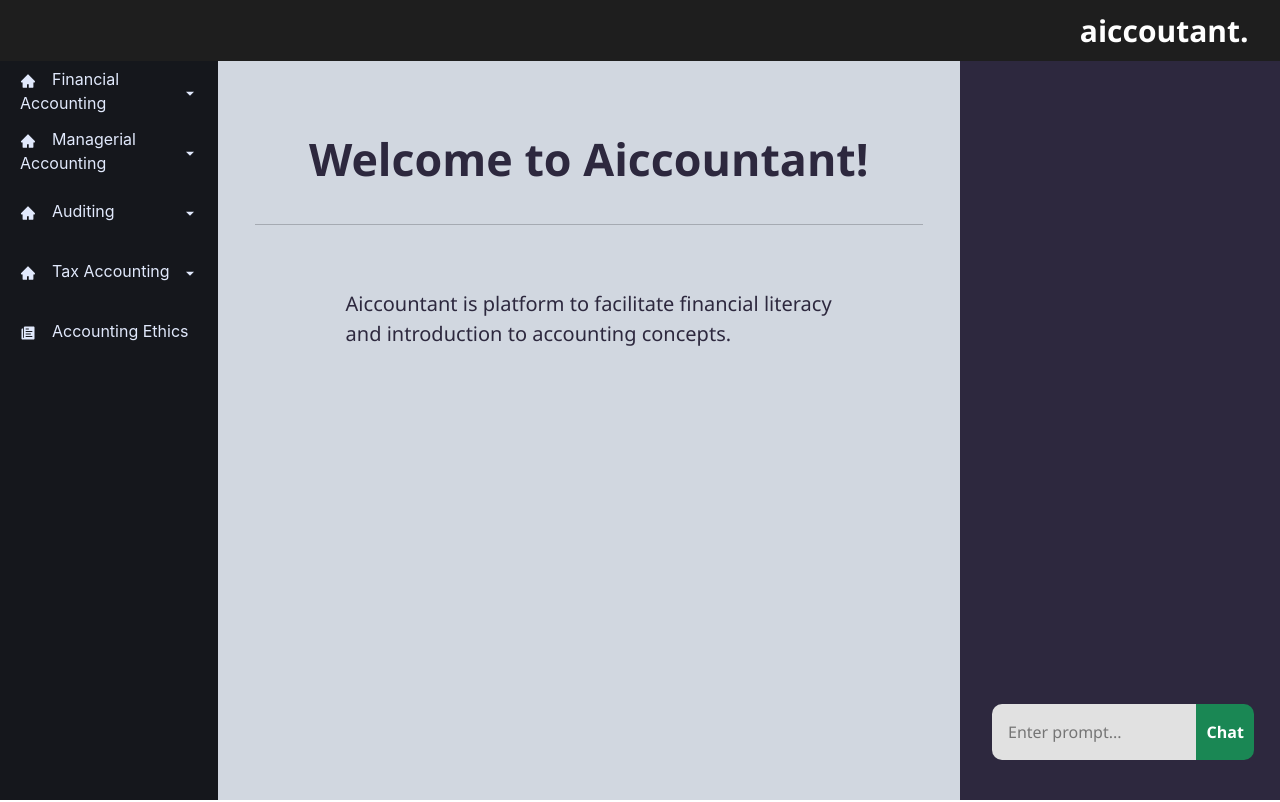
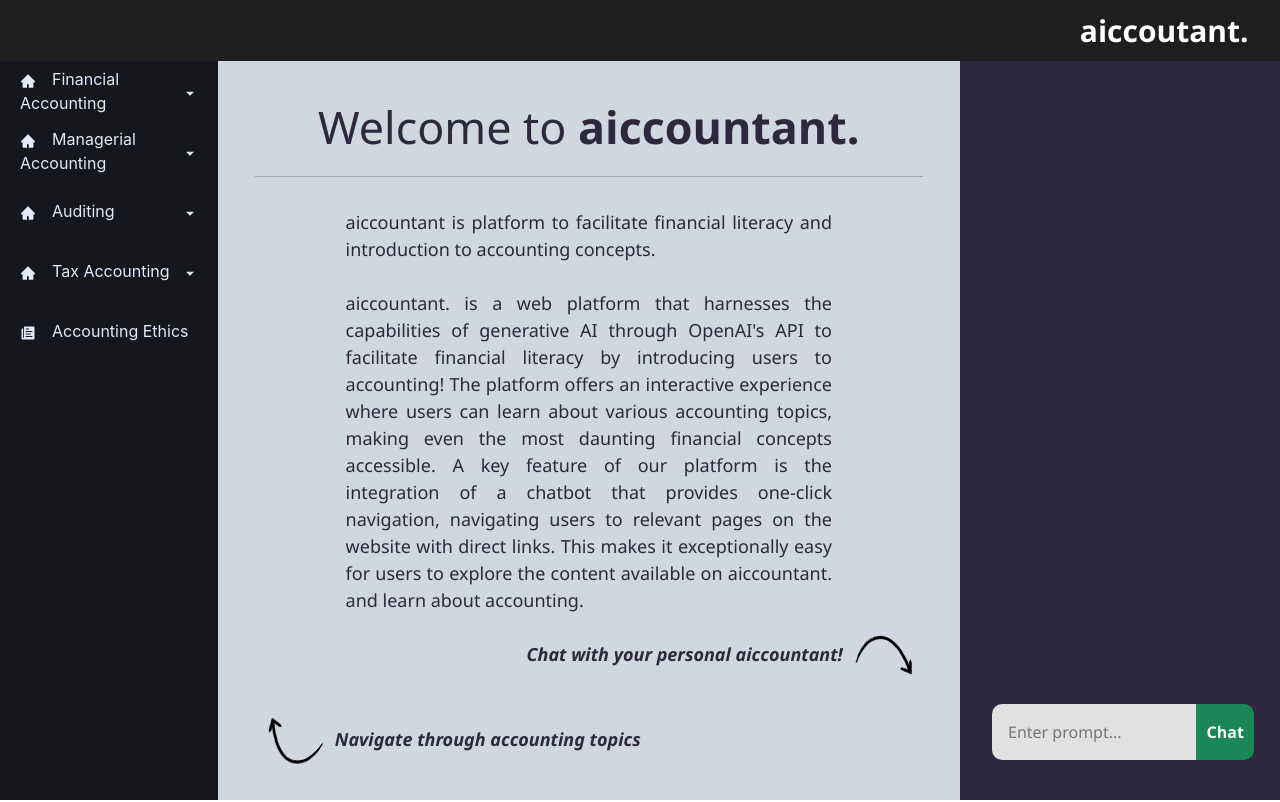
Before and after one commit to npgilman/ai_hackathon, a React (Create React App) app: page / in a window 1280 px wide. Built offline with nearby package versions, Linux system fonts and the light colour scheme.

Commit message:
Add styling to landing page

```diff
--- a/src/App.css
+++ b/src/App.css
@@ -80,3 +80,9 @@
 ::-webkit-scrollbar-thumb:hover {
   background-color: #4c495d;
 }
+
+
+::-webkit-scrollbar {
+  width: 17px;
+  height: 17px;
+}
--- a/src/pages/contentPages/LandingPage.js
+++ b/src/pages/contentPages/LandingPage.js
@@ -1,20 +1,36 @@
+import arrow from './arrow.png'
 // skeleton for landing page
 
 function LandingPage() {
     return (
-        <div className='flex-fill'>
-            <div style={{textAlign: "center", marginTop: "4rem", fontFamily: "Segoe UI", fontSize: "3.5vw", color: "#2D283E"}}>
-                <b>Welcome to Aiccountant!</b>
+        <div className='flex-fill landing' >
+            <div style={{opacity: "1"}}>
+
+
+            <div style={{textAlign: "center", marginTop: "2rem", fontFamily: "Segoe UI", fontSize: "3.5vw", color: "#2D283E"}}>
+                Welcome to <b>aiccountant.</b>
             </div>
 
             <hr
-                style={{width: "90%", marginLeft: "auto", marginRight: "auto", marginTop: "2rem", marginBottom: "2rem"}}
+                style={{width: "90%", marginLeft: "auto", marginRight: "auto", marginTop: "1rem", marginBottom: "rem"}}
             >
             </hr>
-            <div style={{padding: "0rem 8rem", marginTop: "4rem", fontFamily: "Segoe UI", fontSize: "20px", color: "#2D283E"}}>
-                Aiccountant is platform to facilitate financial literacy and introduction to accounting concepts.
+            <div style={{padding: "0rem 8rem", marginTop: "2rem", fontFamily: "Segoe UI", fontSize: "18px", color: "#2D283E", textAlign: "justify"}}>
+                aiccountant is platform to facilitate financial literacy and introduction to accounting concepts.
+                <br></br><br></br>
+                aiccountant. is a web platform that harnesses the capabilities of generative AI through OpenAI's API to facilitate financial literacy by introducing users to accounting! The platform offers an interactive experience where users can learn about various accounting topics, making even the most daunting financial concepts accessible. A key feature of our platform is the integration of a chatbot that provides one-click navigation, navigating users to relevant pages on the website with direct links. This makes it exceptionally easy for users to explore the content available on aiccountant. and learn about accounting.
+            </div>
+            <div style={{textAlign: "right", paddingRight: "2rem", fontFamily: "Segoe UI", fontSize: "18px", color: "#2D283E"}}>
+                <b><i>Chat with your personal aiccountant!</i></b>
+                <img src={arrow} style={{width: "12%", rotate:"-60deg"}}></img>
+            </div>
+            <div style={{textAlign: "left", paddingLeft: "2rem", fontFamily: "Segoe UI", fontSize: "18px", color: "#2D283E"}}>
+                <img src={arrow} style={{width: "12%", rotate:"135deg"}}></img>
+                <b><i>Navigate through accounting topics</i></b>
+            </div>
             </div>
         </div>
+
     );
 }
 
```
Also changed, not shown: src/pages/contentPages/arrow.png (added).
